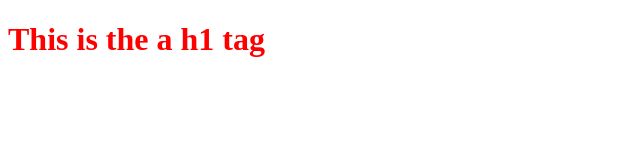
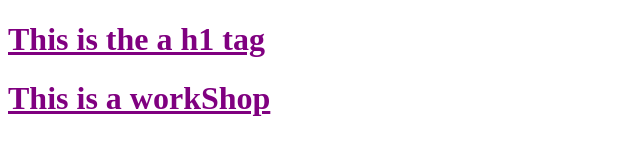
Before and after one commit to IYZaytsev/WebDevWorkShop, a plain HTML site: page index.html in a window 1280 px wide. Shown: the whole page, without its empty margins (0-640 px from the left). Drawn offline with Linux system fonts and the light colour scheme.

Commit message:
added js

```diff
--- a/index.html
+++ b/index.html
@@ -7,9 +7,11 @@
     <meta http-equiv="X-UA-Compatible" content="ie=edge">
     <title>My-app</title>
     <link rel="stylesheet" href ="main.css" >
+    <link rel=""
 
 </head>
 <body>
-    <h1>This is the a h1 tag</h1>
+    <h1 class = "important" id = "mainTitle" >This is the a h1 tag</h1>
+    <h1 class = "important" id = "subTitle" >This is a workShop</h1>
 </body>
 </html>
--- a/main.css
+++ b/main.css
@@ -1,3 +1,10 @@
 h1 {
-  color: red;
+  color: purple;
 }
+h1:hover {
+  color: orange;
+}
+
+.important {
+  text-decoration: underline;
+}
--- a/main.js
+++ b/main.js
@@ -0,0 +1,3 @@
+var x = prompt('type any number: ');
+var resp = x*5;
+console.log("your answer times 5 is: " + resp);
```
